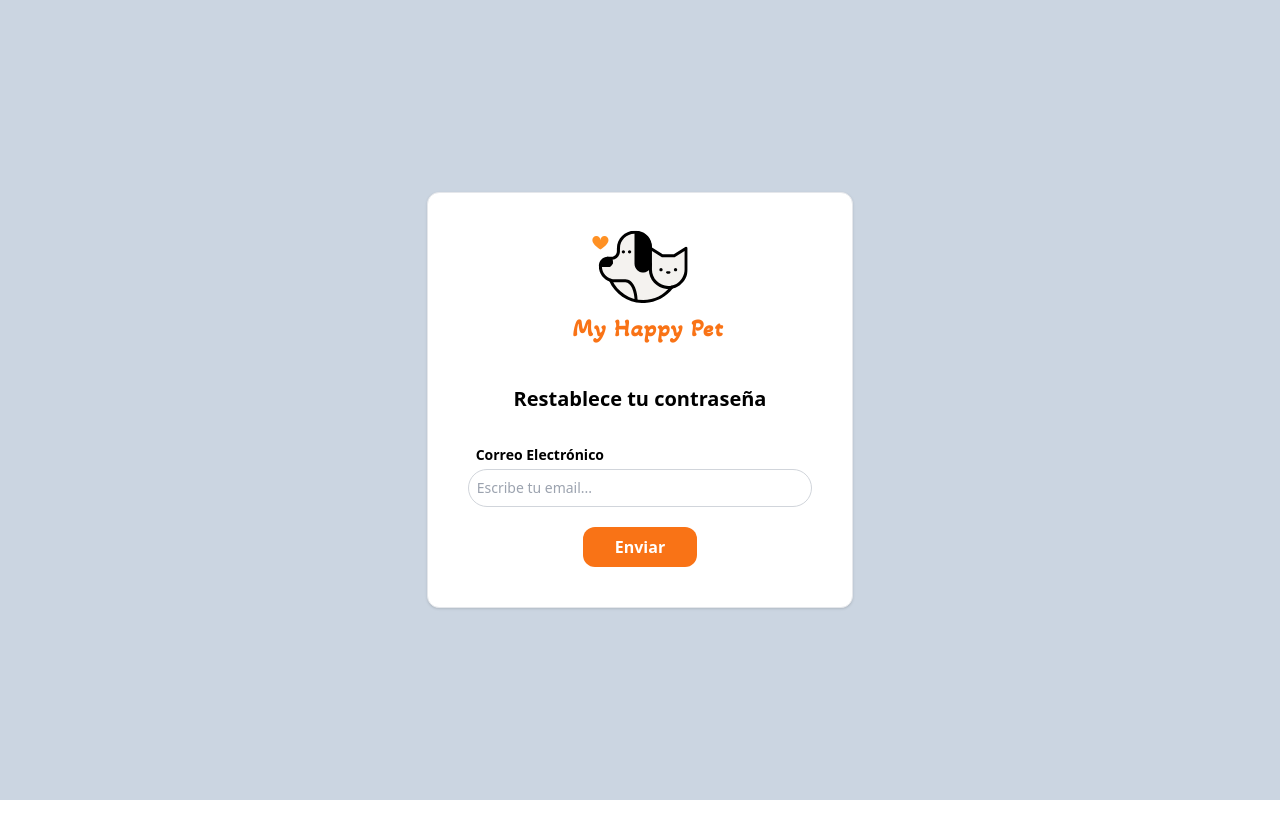
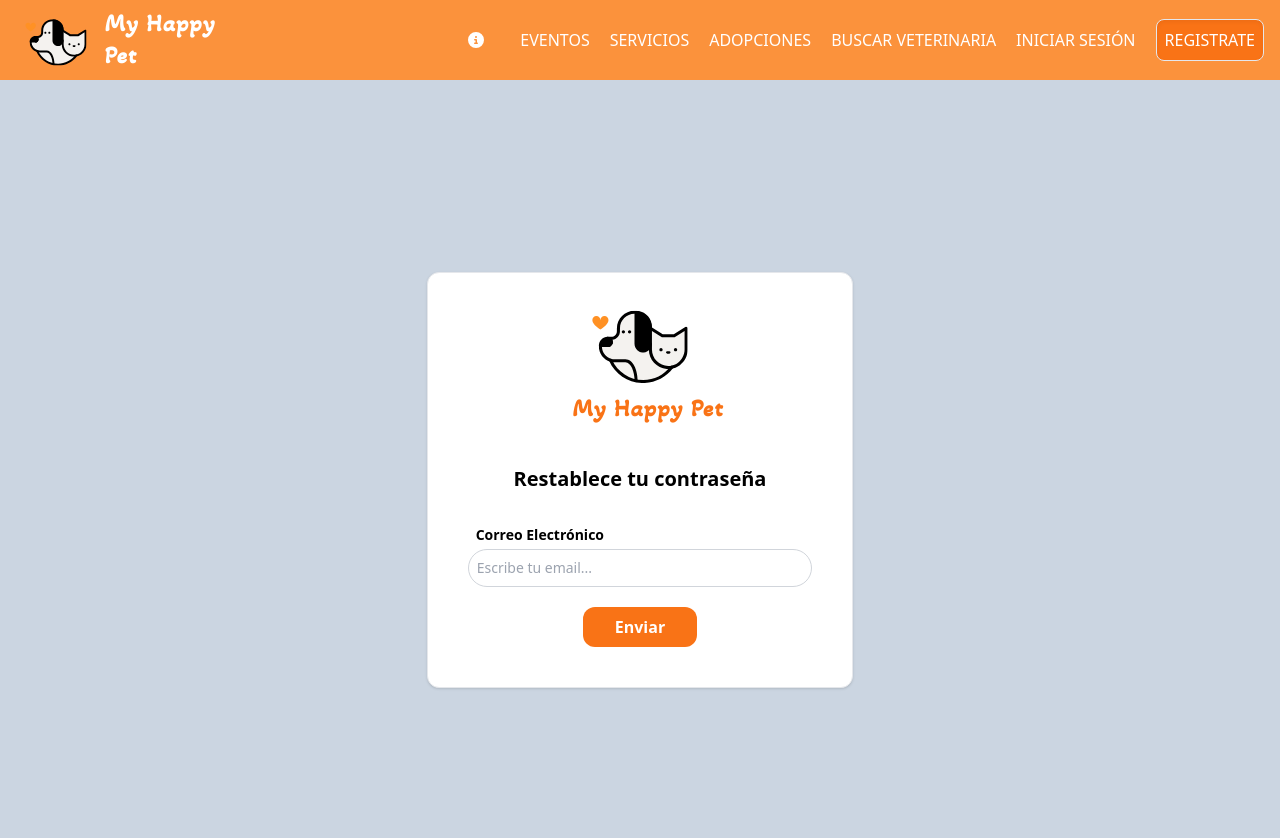
Before and after one commit to javier160516/Localpet-web, a React (Vite) app: page /forgot-password in a window 1280 px wide. Shown: the top 838 px of the page. Before the commit the page ends 800 px from the top, so only its background shows below. Built offline with nearby package versions, Linux system fonts and the light colour scheme; no server answers.

Commit message:
update_create_events

```diff
--- a/src/App.jsx
+++ b/src/App.jsx
@@ -45,7 +45,7 @@ function App() {
             <Route path='forgot-password/:token' element={<ConfirmResetPassword />}/>
             <Route path='carrito' element={<ProductList/>}/>
             <Route path='voluntario' element={<Voluntary/>}/>
-            <Route path='servicios' element={<Events/>}/>
+            <Route path='eventos' element={<Events/>}/>
             <Route path='asociaciones-civiles' element={<Association/>}/>
             <Route path='asociaciones-adopciones' element={<AssocAdoptions/>}/>
             <Route path='asociaciones-procesos' element={<AssocProcess/>}/>
--- a/src/components/home/Navigation.jsx
+++ b/src/components/home/Navigation.jsx
@@ -5,7 +5,6 @@ import letras from "../../assets/localpet-letras.svg";
 import { FontAwesomeIcon } from '@fortawesome/react-fontawesome';
 import { faBars, faRightFromBracket, faXmark, faGear, faShop, faCartPlus, faCartShopping, faInfo, faCircleInfo, faBell } from '@fortawesome/free-solid-svg-icons';
 import useAuth from '../../hooks/useAuth';
-import clienteAxios from "../../config/axios";
 
 const Navigation = () => {
   const [nav, setNav] = useState(true)
@@ -68,24 +67,29 @@ const Navigation = () => {
 
           <div>
             <ul className="hidden md:flex gap-5 items-center uppercase">
+            <li className="">
+                <NavLink to='../../informacion' className='transition-all duration-300 rounded-t-md hover:bg-orange-400 hover:text-black text-white py-2 px-4  blackstext-white pace-no-wrap'>
+                  <FontAwesomeIcon icon={faCircleInfo} className='ml-2' />
+                </NavLink>
+              </li>
               <li className="">
-                <NavLink to='/informacion' className='transition-all duration-300 rounded-t-md hover:bg-orange-400 hover:text-black text-white py-2 px-4  blackstext-white pace-no-wrap'>
-                  <FontAwesomeIcon icon={faCircleInfo} className='ml-2' />
+                <NavLink to='../../eventos' className='hover:text-black text-white font-medium transition-all duration-200 text-center'>
+                  Eventos
                 </NavLink>
               </li>
 
               <li className="flex">
-                <Link to="/servicios" className="hover:text-black text-white font-medium transition-all duration-200 text-center">
+                <Link to="../../servicios" className="hover:text-black text-white font-medium transition-all duration-200 text-center">
                   Servicios
                 </Link>
               </li>
               <li className="flex">
-                <Link to="/asociaciones-civiles" className="hover:text-black text-white font-medium transition-all duration-200 text-center">
+                <Link to="../../asociaciones-civiles" className="hover:text-black text-white font-medium transition-all duration-200 text-center">
                   Adopciones
                 </Link>
               </li>
               <li className="flex">
-                <Link to="/buscar-veterinaria" className="hover:text-black text-white font-medium transition-all duration-200 text-center">
+                <Link to="../../buscar-veterinaria" className="hover:text-black text-white font-medium transition-all duration-200 text-center">
                   Buscar veterinaria
                 </Link>
               </li>
@@ -103,7 +107,7 @@ const Navigation = () => {
                         </button>
                         <ul className="dropdown-menu absolute hidden shadow-lg bg-orange-500 rounded-md w-44 capitalize right-0 z-[9999]">
                           <li className="">
-                            <NavLink to='panel/mis-veterinarias/registrar-veterinaria' className='transition-all duration-300 rounded-t-md hover:bg-orange-400 hover:text-black text-white text-white py-2 px-4 block blackstext-white pace-no-wrap'>
+                            <NavLink to='../panel/mis-veterinarias/registrar-veterinaria' className='transition-all duration-300 rounded-t-md hover:bg-orange-400 hover:text-black text-white text-white py-2 px-4 block blackstext-white pace-no-wrap'>
                               Mis Veterinarias
                               <FontAwesomeIcon icon={faShop} className='ml-2' />
                             </NavLink>
@@ -123,7 +127,7 @@ const Navigation = () => {
                         </ul>
                       </div>
                       <li className="">
-                        <NavLink to='/carrito' className='transition-all duration-300 rounded-t-md hover:bg-orange-400 hover:text-black text-white py-2 px-4  blackstext-white pace-no-wrap'>
+                        <NavLink to='../../carrito' className='transition-all duration-300 rounded-t-md hover:bg-orange-400 hover:text-black text-white py-2 px-4  blackstext-white pace-no-wrap'>
                           <FontAwesomeIcon icon={faCartShopping} className='ml-2' />
                         </NavLink>
                       </li>
@@ -139,12 +143,12 @@ const Navigation = () => {
               ) : (
                 <div className="flex items-center justify-center gap-5">
                   <li className="flex">
-                    <Link to="/iniciar-sesion" className="hover:text-black text-white font-medium transition-all duration-200 text-center">
+                    <Link to="../../iniciar-sesion" className="hover:text-black text-white font-medium transition-all duration-200 text-center">
                       Iniciar Sesión
                     </Link>
                   </li>
                   <li className="bg-orange-500 border shadow-inner rounded-lg p-2 hover:bg-orange-400 transition-all duration-300">
-                    <Link to="/registrarse" className="text-white hover:text-black">
+                    <Link to="../../registrarse" className="text-white hover:text-black">
                       Registrate
                     </Link>
                   </li>
@@ -156,24 +160,24 @@ const Navigation = () => {
 
         <div>
           <nav className={styles}>
-            <Link to="/" className="ml-6 flex mt-4 items-center justify-center">
+            <Link to="../" className="ml-6 flex mt-4 items-center justify-center">
               <img src={logo} alt="logo-locatpet" width={80} />
               <img src={letras} alt='localpet' width={90} />
             </Link>
             <ul className='pt-5'>
               <li className='text-black text-white hover:bg-black text-white hover:cursor-pointer transition-all duration-200'>
-                <Link to='/' className="hover:text-black-text-white 600 block p-4 transition-all duration-300 hover:transform hover:translate-x-2">Inicio</Link>
+                <Link to='../../' className="hover:text-black-text-white 600 block p-4 transition-all duration-300 hover:transform hover:translate-x-2">Inicio</Link>
               </li>
               <li className='text-black text-white hover:bg-black text-white hover:cursor-pointer transition-all duration-200'>
                 <Link to='buscar-veterinaria' className="hover:text-black-text-white 600 block p-4 transition-all duration-300 hover:transform hover:translate-x-2">Buscar veterinaria</Link>
               </li>
               {Object.keys(auth).length > 0 && (
                 <li className='text-black text-white hover:bg-black text-white hover:cursor-pointer transition-all duration-200'>
-                  <Link to='registrar-veterinaria' className="hover:text-black-text-white 600 block p-4 transition-all duration-300 hover:transform hover:translate-x-2">Registrar Veterinaria</Link>
+                  <Link to='../../registrar-veterinaria' className="hover:text-black-text-white 600 block p-4 transition-all duration-300 hover:transform hover:translate-x-2">Registrar Veterinaria</Link>
                 </li>
               )}
               <li className='text-black text-white hover:bg-black text-white hover:cursor-pointer transition-all duration-200'>
-                <Link to='sobre-nosotros' className="hover:text-black-text-white 600 block p-4 transition-all duration-300 hover:transform hover:translate-x-2">Sobre Nosotros</Link>
+                <Link to='../../sobre-nosotros' className="hover:text-black-text-white 600 block p-4 transition-all duration-300 hover:transform hover:translate-x-2">Sobre Nosotros</Link>
               </li>
               {Object.keys(auth).length > 0 ? (
                 <div>
@@ -184,10 +188,10 @@ const Navigation = () => {
               ) : (
                 <div>
                   <li className='text-black text-white hover:bg-black text-white hover:cursor-pointer transition-all duration-200'>
-                    <Link to={'/iniciar-sesion'} className="hover:text-black-text-white 600 block p-4 transition-all duration-300 hover:transform hover:translate-x-2">Iniciar Sesión</Link>
+                    <Link to={'../../iniciar-sesion'} className="hover:text-black-text-white 600 block p-4 transition-all duration-300 hover:transform hover:translate-x-2">Iniciar Sesión</Link>
                   </li>
                   <li className='text-black text-white hover:bg-black text-white hover:cursor-pointer transition-all duration-200'>
-                    <Link to={'/registrarse'} className="hover:text-black-text-white 600 block p-4 transition-all duration-300 hover:transform hover:translate-x-2">Registrarse</Link>
+                    <Link to={'../../registrarse'} className="hover:text-black-text-white 600 block p-4 transition-all duration-300 hover:transform hover:translate-x-2">Registrarse</Link>
                   </li>
                 </div>
               )
--- a/src/helpers/Carousel.jsx
+++ b/src/helpers/Carousel.jsx
@@ -22,22 +22,22 @@ const Carousel = () => {
         <div className='flex items-center max-w-sm md:max-w-lg lg:w-full mb-5 lg:mb-0 h-96'>
             <Slider {...settings} className='w-full mt-8'>
                 <div>
-                    <img src={banner} alt="banner veterinaria localpet" />
+                    <img src={banner} alt="banner veterinaria my happy pet" />
                 </div>
                 <div>
-                    <img src={banner2} alt="banner veterinaria localpet" />
+                    <img src={banner2} alt="banner veterinaria my happy pet" />
                 </div>
                 <div>
-                    <img src={banner3} alt="banner veterinaria localpet" />
+                    <img src={banner3} alt="banner veterinaria my happy pet" />
                 </div>
                 <div>
-                    <img src={banner4} alt="banner veterinaria localpet" />
+                    <img src={banner4} alt="banner veterinaria my happy pet" />
                 </div>
                 <div>
-                    <img src={banner5} alt="banner veterinaria localpet" />
+                    <img src={banner5} alt="banner veterinaria my happy pet" />
                 </div>
                 <div>
-                    <img src={banner6} alt="banner veterinaria localpet" />
+                    <img src={banner6} alt="banner veterinaria my happy pet" />
                 </div>
             </Slider>
         </div>
--- a/src/views/Association/Adoption.jsx
+++ b/src/views/Association/Adoption.jsx
@@ -9,7 +9,7 @@ const Adoption = () => {
         <div className="bg-[#FAFAFA] w-full">
             <Header />
             <div className='grid grid-flow-col place-content-center gap-20 PhotosPet'>
-                <div className="row-span-1 ..."><Photos /></div>
+            <Photos />
                 <div className="row-span-2 ..."><Text /></div>
             </div>
             <Footer />
--- a/src/views/Association/HomeAdop.jsx
+++ b/src/views/Association/HomeAdop.jsx
@@ -12,16 +12,16 @@ const home = () => {
                 <div className='text-black flex flex-1 justify-start'>
                     <ul className='flex px-12 flex-col justify-center text-black'>
                     <p className='w-full text-center text-2xl font-bold'>Te ofrecemos las siguientes opciones</p>
-                        <Link to={'/asociaciones-procesos'} relative="path" className='flex justify-center lg:justify-start hover:ml-3 transition-all duration-300 my-2'>
+                        <Link to={'../../asociaciones-procesos'} relative="path" className='flex justify-center lg:justify-start hover:ml-3 transition-all duration-300 my-2'>
                             <img src={points} loading='lazy' width={15} />
                             <p className='ml-2'>Proceso de adopcion</p>
                         </Link>
-                        <Link to={'/asociaciones-adopciones'} relative="path" className='flex justify-center lg:justify-start hover:ml-3 transition-all duration-300 my-2'>
+                        <Link to={'../../asociaciones-adopciones'} relative="path" className='flex justify-center lg:justify-start hover:ml-3 transition-all duration-300 my-2'>
                             <img src={points} loading='lazy' width={15} />
                             <p className='ml-2'>Mascotas en adopcion</p>
                         </Link>
 
-                        <Link to={'/asociaciones-exitos'} relative="path" className='flex justify-center lg:justify-start hover:ml-3 transition-all duration-300 my-2'>
+                        <Link to={'../../asociaciones-exitos'} relative="path" className='flex justify-center lg:justify-start hover:ml-3 transition-all duration-300 my-2'>
                             <img src={points} loading='lazy' width={15} />
                             <p className='ml-2'>Historias de exito</p>
                         </Link>
--- a/src/views/ForgotPassword.jsx
+++ b/src/views/ForgotPassword.jsx
@@ -3,6 +3,8 @@ import localpet from '../assets/localpet-favicon.svg'
 import Swal from 'sweetalert2';
 import Loader from '../helpers/Loader';
 import clienteAxios from '../config/axios';
+import Header from '../components/templates/Header';
+
 const ForgotPassword = () => {
   const [email, setEmail] = useState('');
   const [emailError, setEmailError] = useState('');
@@ -19,18 +21,18 @@ const ForgotPassword = () => {
   const handleSubmit = async (e) => {
     e.preventDefault();
     setLoading(true);
-    try{
-      const response = await clienteAxios.post('/forgot-password', {email: email});
-      if(response.data.status == 200){
+    try {
+      const response = await clienteAxios.post('/forgot-password', { email: email });
+      if (response.data.status == 200) {
         setLoading(false);
         Swal.fire(response.data.title, response.data.msg, 'success');
         setEmail('');
       }
-    }catch(error){
+    } catch (error) {
       setLoading(false);
-      if(error.response.data.status == 400){
+      if (error.response.data.status == 400) {
         setEmailError(error.response.data.errors.email);
-      }else if(error.response.data.status == 404){
+      } else if (error.response.data.status == 404) {
         setMessageError(error.response.data.msg);
         setTimeout(() => {
           setMessageError('');
@@ -40,6 +42,8 @@ const ForgotPassword = () => {
   }
 
   return (
+    <div>
+      <Header />
       <div className='h-screen py-5 bg-slate-300 flex justify-center items-center'>
         <div className='w-11/12 sm:w-8/12 md:w-7/12 lg:w-4/12 bg-white shadow border rounded-xl px-10 py-5' >
           <div className='flex justify-center'>
@@ -78,6 +82,7 @@ const ForgotPassword = () => {
           </form>
         </div>
       </div>
+    </div>
   )
 }
 
--- a/src/views/Register.jsx
+++ b/src/views/Register.jsx
@@ -6,6 +6,7 @@ import clienteAxios from '../config/axios';
 import Loader from '../helpers/Loader';
 import { FontAwesomeIcon } from '@fortawesome/react-fontawesome';
 import { faEye, faEyeSlash } from '@fortawesome/free-solid-svg-icons';
+import Header from '../components/templates/Header';
 
 /** FRONTEND **/
 // Función principal de la vista "Registro"
@@ -98,6 +99,8 @@ const Register = () => {
     setShowConfirmPassword(false);
   }
   return (
+    <div>
+      <Header />
       <div className='py-5 bg-slate-300 flex justify-center items-center h-screen'>
         <div className='w-11/12 sm:w-8/12 md:w-7/12 lg:w-4/12 bg-white shadow border rounded-xl px-10 py-5' >
           <div className='flex justify-center'>
@@ -224,6 +227,7 @@ const Register = () => {
           </form>
         </div>
       </div>
+    </div>
   )
 }
 
```
Also changed, not shown: src/components/home/First.jsx (+8 -3 lines), src/views/community/Events.jsx (+33 -21 lines). Lines whose indentation alone changed are shown as unchanged.
